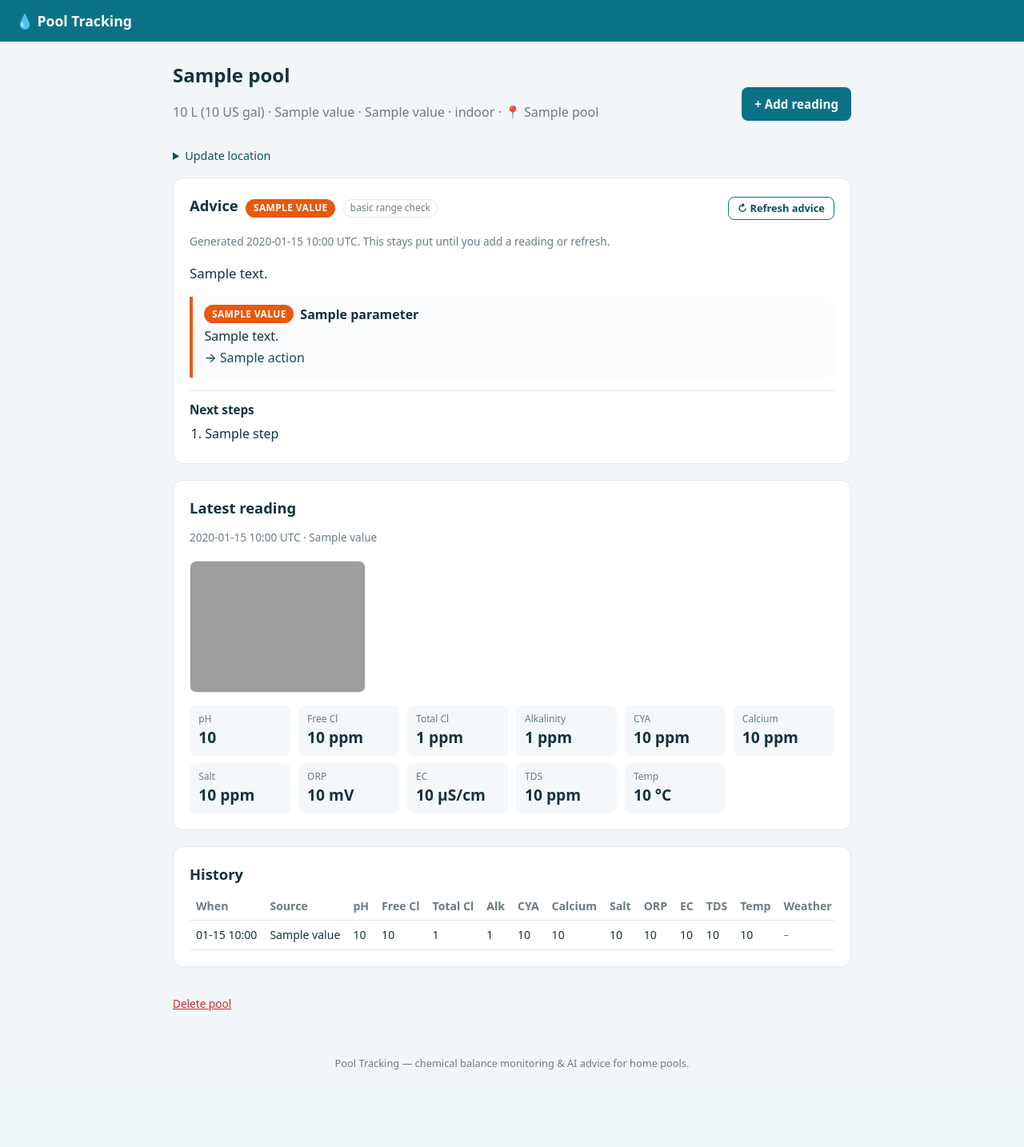
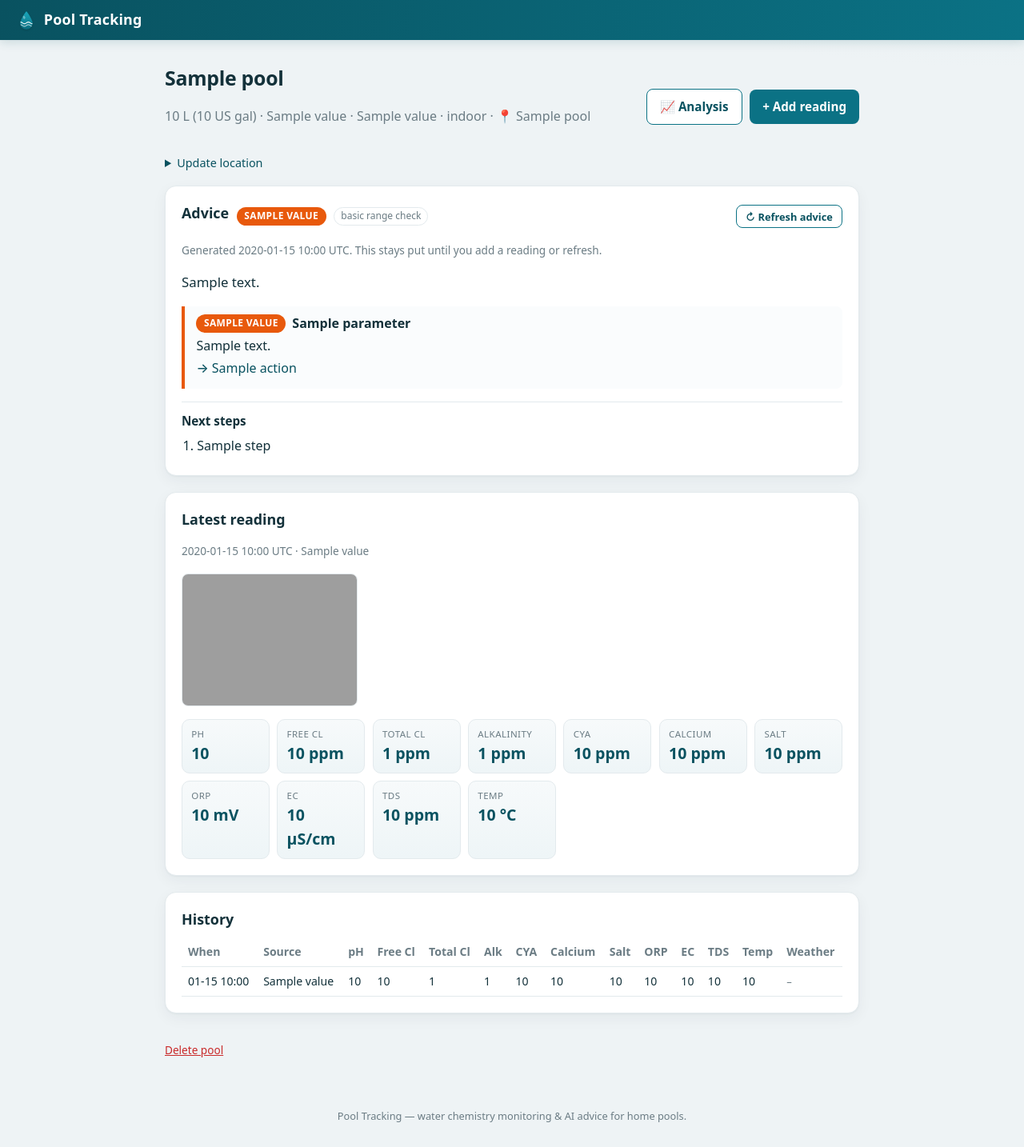
Before and after one commit to rorydavidson/pool-tracking, a FastAPI app: template app/templates/pool_detail.html in a window 1280 px wide. Shown: the whole page at 80% size. Before the commit the page ends 1337 px from the top, so only its background shows below. Run offline with FastAPI, Linux system fonts and the light colour scheme; the template is opened without the code that fills it: most values are stand-ins (such as "Sample title", 1, 10 or a date in 2020); grey boxes are pictures that could not be loaded.

Commit message:
Add analysis charts, droplet logo, and UI polish
Add a per-pool analysis page with server-rendered SVG trend charts (one
per water parameter, with shaded target bands), a teal droplet logo used
in the topbar and as the SVG favicon, and a general styling refresh
(gradient topbar, softer cards, restyled metric tiles).

Co-Authored-By: Claude Opus 4.6 <noreply@anthropic.com>

```diff
--- a/app/routes/pools.py
+++ b/app/routes/pools.py
@@ -10,8 +10,9 @@ from fastapi.responses import FileResponse, HTMLResponse, RedirectResponse
 from sqlalchemy import select
 from sqlalchemy.orm import Session
 
-from .. import auth, weather
+from .. import auth, chemistry, weather
 from ..advice import deserialise_assessment, generate_advice, serialise_assessment
+from ..charts import Point, line_chart
 from ..config import get_settings
 from ..database import get_db
 from ..models import Pool, PoolAdvice, Reading, ReadingSource, SanitizerType, SurfaceType
@@ -33,6 +34,21 @@ READING_FIELDS = [
     ("ec", "EC (µS/cm)"),
     ("tds", "TDS (ppm)"),
     ("temperature_c", "Temperature (°C)"),
+]
+
+# (attribute, chart title, unit suffix) for the analysis page trend charts.
+READING_CHART_FIELDS = [
+    ("ph", "pH", ""),
+    ("free_chlorine", "Free chlorine", " ppm"),
+    ("total_chlorine", "Total chlorine", " ppm"),
+    ("total_alkalinity", "Total alkalinity", " ppm"),
+    ("cyanuric_acid", "Cyanuric acid", " ppm"),
+    ("calcium_hardness", "Calcium hardness", " ppm"),
+    ("salt", "Salt", " ppm"),
+    ("orp", "ORP", " mV"),
+    ("ec", "EC", " µS/cm"),
+    ("tds", "TDS", " ppm"),
+    ("temperature_c", "Temperature", " °C"),
 ]
 
 
@@ -195,6 +211,72 @@ def pool_detail(
             "flash": request.query_params.get("flash"),
             "error": request.query_params.get("error"),
         },
+    )
+
+
+def _target_for(attr: str, pool: Pool, latest_cya: float | None):
+    """Return a (low, high) target band for a parameter, or None."""
+    if attr == "ph":
+        return (chemistry.PH.low, chemistry.PH.high)
+    if attr == "total_alkalinity":
+        return (chemistry.TOTAL_ALKALINITY.low, chemistry.TOTAL_ALKALINITY.high)
+    if attr == "calcium_hardness":
+        return (chemistry.CALCIUM_HARDNESS.low, chemistry.CALCIUM_HARDNESS.high)
+    if attr == "orp":
+        return (chemistry.ORP.low, chemistry.ORP.high)
+    if attr == "cyanuric_acid":
+        r = chemistry.cya_range(pool)
+        return (r.low, r.high)
+    if attr == "free_chlorine":
+        r = chemistry.free_chlorine_range(pool, latest_cya)
+        return (r.low, r.high)
+    if attr == "salt" and pool.sanitizer == SanitizerType.saltwater:
+        return (chemistry.SALT.low, chemistry.SALT.high)
+    return None
+
+
+@router.get("/pools/{pool_id}/analysis", response_class=HTMLResponse)
+def pool_analysis(
+    request: Request,
+    pool_id: int,
+    user=Depends(auth.current_user),
+    db: Session = Depends(get_db),
+):
+    if not user:
+        return RedirectResponse("/login", status_code=303)
+    pool = _get_owned_pool(db, user.id, pool_id)
+    if pool is None:
+        return RedirectResponse("/", status_code=303)
+
+    readings = db.scalars(
+        select(Reading).where(Reading.pool_id == pool.id).order_by(Reading.taken_at.asc())
+    ).all()
+
+    latest_cya = next(
+        (r.cyanuric_acid for r in reversed(readings) if r.cyanuric_acid is not None), None
+    )
+
+    charts = []
+    for attr, label, unit in READING_CHART_FIELDS:
+        series = [Point(r.taken_at, getattr(r, attr)) for r in readings if getattr(r, attr) is not None]
+        if not series:
+            continue
+        target = _target_for(attr, pool, latest_cya)
+        charts.append(
+            {
+                "label": label,
+                "unit": unit,
+                "latest": series[-1].value,
+                "count": len(series),
+                "target": target,
+                "svg": line_chart(series, target=target, unit=unit),
+            }
+        )
+
+    return templates.TemplateResponse(
+        request,
+        "analysis.html",
+        {"user": user, "pool": pool, "charts": charts, "reading_count": len(readings)},
     )
 
 
--- a/app/static/style.css
+++ b/app/static/style.css
@@ -1,16 +1,18 @@
 :root {
-  --bg: #f3f6f8;
+  --bg: #eef3f5;
   --card: #ffffff;
-  --ink: #14323b;
+  --ink: #13313a;
   --muted: #6b7c84;
   --accent: #0b7285;
   --accent-dark: #095260;
-  --line: #e1e8eb;
+  --accent-soft: #e6f3f5;
+  --line: #e3eaed;
   --ok: #2b8a3e;
   --low: #1971c2;
   --warning: #e8590c;
   --critical: #c92a2a;
-  --radius: 12px;
+  --radius: 14px;
+  --shadow: 0 1px 2px rgba(19, 49, 58, 0.04), 0 6px 18px rgba(19, 49, 58, 0.05);
 }
 
 * { box-sizing: border-box; }
@@ -18,9 +20,12 @@
 body {
   margin: 0;
   font-family: system-ui, -apple-system, "Segoe UI", Roboto, Arial, sans-serif;
-  background: var(--bg);
+  background:
+    radial-gradient(1200px 380px at 100% -10%, #e0eef0 0%, rgba(224,238,240,0) 60%),
+    var(--bg);
   color: var(--ink);
-  line-height: 1.5;
+  line-height: 1.55;
+  -webkit-font-smoothing: antialiased;
 }
 
 a { color: var(--accent); text-decoration: none; }
@@ -28,33 +33,47 @@ a:hover { text-decoration: underline; }
 
 .topbar {
   display: flex; align-items: center; justify-content: space-between;
-  background: var(--accent); color: #fff; padding: 0.8rem 1.25rem;
+  gap: 1rem;
+  background: linear-gradient(100deg, var(--accent-dark), var(--accent));
+  color: #fff; padding: 0.7rem 1.25rem;
+  box-shadow: 0 2px 12px rgba(9, 82, 96, 0.18);
 }
 .topbar a { color: #fff; }
-.brand { font-weight: 700; font-size: 1.1rem; }
-.topbar nav { display: flex; align-items: center; gap: 1rem; }
-.topbar .who { color: #d7eef2; font-size: 0.85rem; }
+.brand {
+  display: inline-flex; align-items: center; gap: 0.55rem;
+  font-weight: 700; font-size: 1.12rem; letter-spacing: 0.01em;
+}
+.brand:hover { text-decoration: none; }
+.brand-logo { display: block; filter: drop-shadow(0 1px 1px rgba(0,0,0,0.15)); }
+.topbar nav { display: flex; align-items: center; gap: 1.1rem; flex-wrap: wrap; }
+.topbar nav a:hover { text-decoration: underline; }
+.topbar .who { color: #cfe9ee; font-size: 0.82rem; }
 
-.container { max-width: 880px; margin: 1.5rem auto; padding: 0 1rem; }
+.container { max-width: 900px; margin: 1.75rem auto; padding: 0 1rem; }
 
 .page-head {
   display: flex; align-items: center; justify-content: space-between;
-  gap: 1rem; margin-bottom: 1rem;
+  gap: 1rem; margin-bottom: 1.25rem; flex-wrap: wrap;
 }
-h1 { font-size: 1.5rem; margin: 0; }
-h2 { font-size: 1.15rem; margin: 0 0 0.5rem; }
+.head-actions { display: flex; align-items: center; gap: 0.6rem; flex-wrap: wrap; }
+h1 { font-size: 1.55rem; margin: 0; letter-spacing: -0.01em; }
+h2 { font-size: 1.12rem; margin: 0 0 0.5rem; }
 
 .card {
   background: var(--card); border: 1px solid var(--line);
   border-radius: var(--radius); padding: 1.25rem; margin-bottom: 1.25rem;
+  box-shadow: var(--shadow);
 }
 .card.narrow { max-width: 460px; margin: 2rem auto; }
 .card.empty { text-align: center; }
 .card.empty .primary { margin: 0.75rem 0; }
 
 .grid { display: grid; grid-template-columns: repeat(auto-fill, minmax(240px, 1fr)); gap: 1rem; }
-.pool-card { display: block; transition: border-color 0.15s; }
-.pool-card:hover { border-color: var(--accent); text-decoration: none; }
+.pool-card { display: block; transition: border-color 0.15s, transform 0.15s, box-shadow 0.15s; }
+.pool-card:hover {
+  border-color: var(--accent); text-decoration: none;
+  transform: translateY(-2px); box-shadow: 0 6px 22px rgba(11, 114, 133, 0.12);
+}
 .pool-card h2 { color: var(--ink); }
 
 .muted { color: var(--muted); }
@@ -146,10 +165,13 @@ button { cursor: pointer; font-family: inherit; }
 .rec p { margin: 0.2rem 0; }
 .rec .action { color: var(--accent-dark); font-weight: 500; }
 
-.readings-grid { display: grid; grid-template-columns: repeat(auto-fill, minmax(110px, 1fr)); gap: 0.6rem; }
-.metric { background: #f4f8fa; border-radius: 8px; padding: 0.5rem 0.7rem; }
-.metric-label { display: block; font-size: 0.75rem; color: var(--muted); }
-.metric-value { font-size: 1.2rem; font-weight: 700; }
+.readings-grid { display: grid; grid-template-columns: repeat(auto-fill, minmax(104px, 1fr)); gap: 0.6rem; }
+.metric {
+  background: linear-gradient(180deg, #f7fafb, #eef5f7);
+  border: 1px solid var(--line); border-radius: 10px; padding: 0.55rem 0.7rem;
+}
+.metric-label { display: block; font-size: 0.72rem; color: var(--muted); text-transform: uppercase; letter-spacing: 0.04em; }
+.metric-value { font-size: 1.22rem; font-weight: 700; color: var(--accent-dark); }
 
 .table-wrap { overflow-x: auto; }
 table { width: 100%; border-collapse: collapse; font-size: 0.88rem; }
@@ -164,4 +186,25 @@ th { color: var(--muted); font-weight: 600; }
 .weather-line { margin-top: 0.75rem; color: var(--accent-dark); font-size: 0.9rem; }
 .weather-cell { color: var(--muted); font-size: 0.82rem; white-space: nowrap; }
 
-.footer { text-align: center; color: var(--muted); font-size: 0.8rem; padding: 1.5rem 1rem; }
+/* --- Analysis charts --- */
+.chart-grid { display: grid; grid-template-columns: repeat(auto-fill, minmax(280px, 1fr)); gap: 1rem; }
+.chart-card { margin-bottom: 0; padding: 1rem 1.1rem; }
+.chart-head { display: flex; align-items: baseline; justify-content: space-between; gap: 0.5rem; }
+.chart-head h2 { margin: 0; font-size: 1rem; }
+.chart-latest { font-weight: 700; font-size: 1.05rem; }
+.chart-latest.in { color: var(--ok); }
+.chart-latest.out { color: var(--warning); }
+.chart-latest.neutral { color: var(--accent-dark); }
+.chart-foot { margin: 0.4rem 0 0; }
+
+.chart { width: 100%; height: auto; display: block; margin: 0.5rem 0 0.2rem; overflow: visible; }
+.chart-band { fill: var(--accent); opacity: 0.10; }
+.chart-axis { stroke: var(--line); stroke-width: 1; }
+.chart-area { fill: var(--accent); opacity: 0.08; }
+.chart-line { fill: none; stroke: var(--accent); stroke-width: 1.8; stroke-linejoin: round; stroke-linecap: round; }
+.chart-dot { fill: var(--accent); }
+.chart-dot.last { fill: var(--accent-dark); stroke: #fff; stroke-width: 1.5; }
+.chart-yl { fill: var(--muted); font-size: 8px; }
+.chart-xl { fill: var(--muted); font-size: 8px; }
+
+.footer { text-align: center; color: var(--muted); font-size: 0.8rem; padding: 1.75rem 1rem; }
--- a/app/templates/base.html
+++ b/app/templates/base.html
@@ -4,25 +4,29 @@
   <meta charset="utf-8">
   <meta name="viewport" content="width=device-width, initial-scale=1">
   <title>{% block title %}{{ app_name }}{% endblock %}</title>
+  <link rel="icon" href="/static/logo.svg" type="image/svg+xml">
   <link rel="stylesheet" href="/static/style.css">
 </head>
 <body>
   <header class="topbar">
-    <a class="brand" href="/">💧 {{ app_name }}</a>
+    <a class="brand" href="/">
+      <img class="brand-logo" src="/static/logo.svg" alt="" width="26" height="26">
+      <span>{{ app_name }}</span>
+    </a>
+    {% if user %}
     <nav>
-      {% if user %}
-        <a href="/">Dashboard</a>
-        <a href="/integrations">Devices</a>
-        <span class="who">{{ user.email }}</span>
-        <a class="btn-link" href="/logout">Log out</a>
-      {% endif %}
+      <a href="/">Dashboard</a>
+      <a href="/integrations">Devices</a>
+      <span class="who">{{ user.email }}</span>
+      <a class="btn-link" href="/logout">Log out</a>
     </nav>
+    {% endif %}
   </header>
   <main class="container">
     {% block content %}{% endblock %}
   </main>
   <footer class="footer">
-    <span>Pool Tracking — chemical balance monitoring &amp; AI advice for home pools.</span>
+    <span>Pool Tracking — water chemistry monitoring &amp; AI advice for home pools.</span>
   </footer>
 </body>
 </html>
--- a/app/templates/pool_detail.html
+++ b/app/templates/pool_detail.html
@@ -12,7 +12,10 @@
       {% if pool.location_name %} · 📍 {{ pool.location_name }}{% endif %}
     </p>
   </div>
-  <a class="primary" href="/pools/{{ pool.id }}/readings/new">+ Add reading</a>
+  <div class="head-actions">
+    {% if readings %}<a class="secondary" href="/pools/{{ pool.id }}/analysis">📈 Analysis</a>{% endif %}
+    <a class="primary" href="/pools/{{ pool.id }}/readings/new">+ Add reading</a>
+  </div>
 </div>
 
 {% if flash %}<p class="alert low">{{ flash }}</p>{% endif %}
```
Also changed, not shown: app/charts.py (added, +132 -0 lines), app/templates/analysis.html (added, +37 -0 lines), app/static/logo.svg (added).
